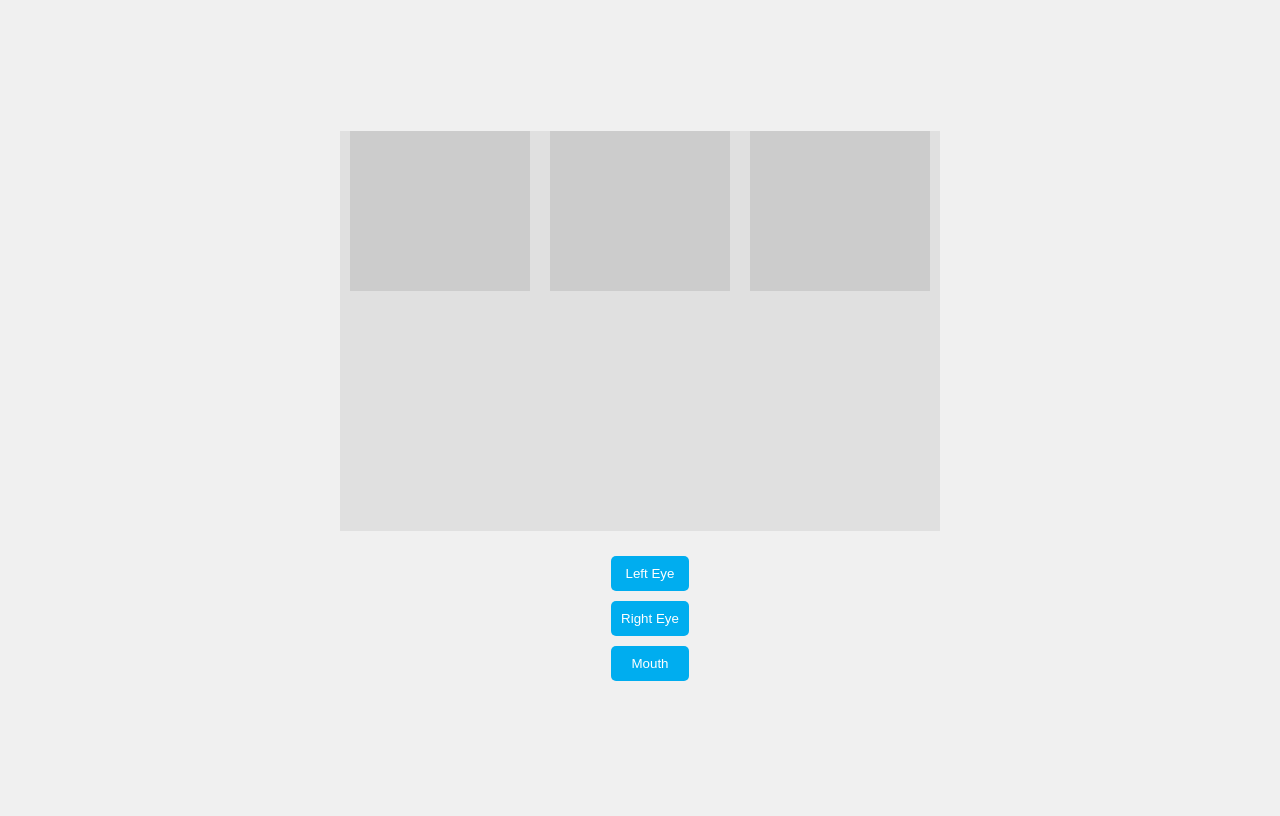
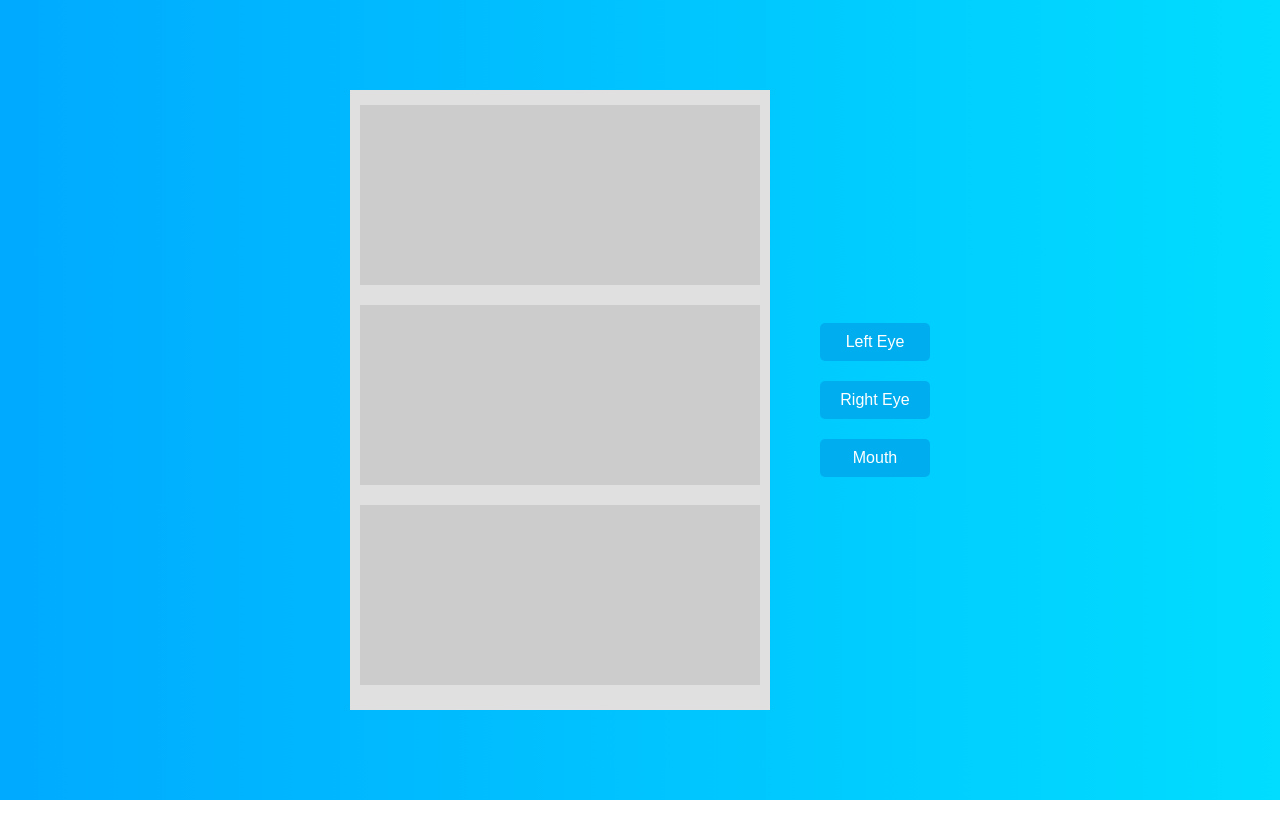
Before and after one commit to WhoisJdoe/Face-assembly-app, a plain HTML site: page index.html in a window 1280 px wide. Drawn offline with Linux system fonts and the light colour scheme.

Commit message:
Update styles.css

```diff
--- a/styles.css
+++ b/styles.css
@@ -4,45 +4,49 @@ body {
     justify-content: center;
     align-items: center;
     height: 100vh;
-    background-color: #f0f0f0;
+    background: linear-gradient(to right, #00aaff, #00ddff);
+    margin: 0;
 }
 
 .container {
     display: flex;
-    flex-direction: column;
+    flex-direction: row;
     align-items: center;
+    justify-content: center;
 }
 
 .placeholder {
     display: flex;
+    flex-direction: column;
     justify-content: space-around;
-    width: 600px;
-    height: 400px;
+    width: 400px;
+    height: 600px;
     background-color: #e0e0e0;
-    margin-bottom: 20px;
-    position: relative;
+    margin-right: 50px;
+    padding: 10px;
 }
 
 .face-part {
-    width: 30%;
-    height: 40%;
+    width: 100%;
+    height: 30%;
     background-color: #ccc;
+    margin-bottom: 10px;
 }
 
 .controls {
     display: flex;
     flex-direction: column;
-    margin-left: 20px;
 }
 
 button {
-    margin: 5px 0;
-    padding: 10px;
+    margin: 10px 0;
+    padding: 10px 20px;
     background-color: #00ADEF;
     color: white;
     border: none;
     cursor: pointer;
     border-radius: 5px;
+    font-size: 16px;
 }
 
 button:hover {
@@ -53,6 +57,9 @@ button:hover {
     display: none;
     flex-direction: column;
     align-items: center;
+    background-color: #e0e0e0;
+    padding: 20px;
+    border-radius: 10px;
 }
 
 .images {
```
